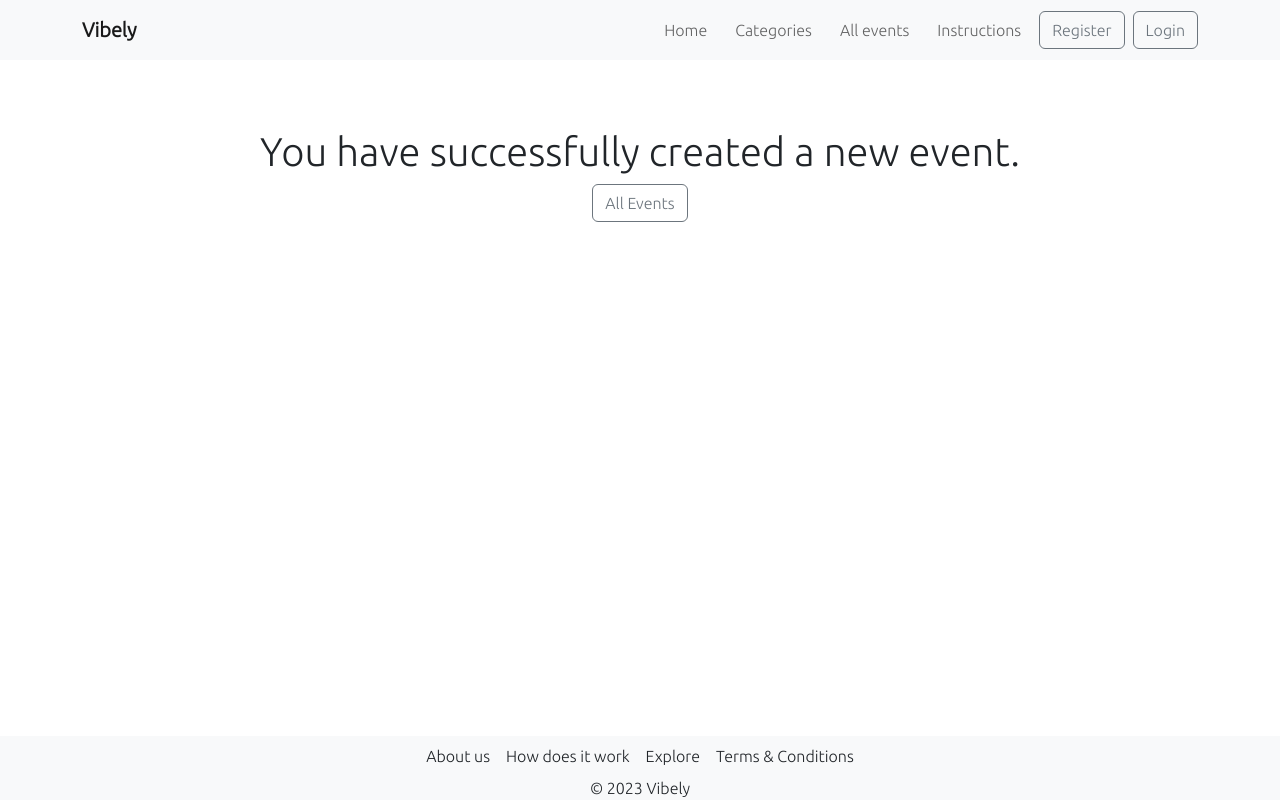
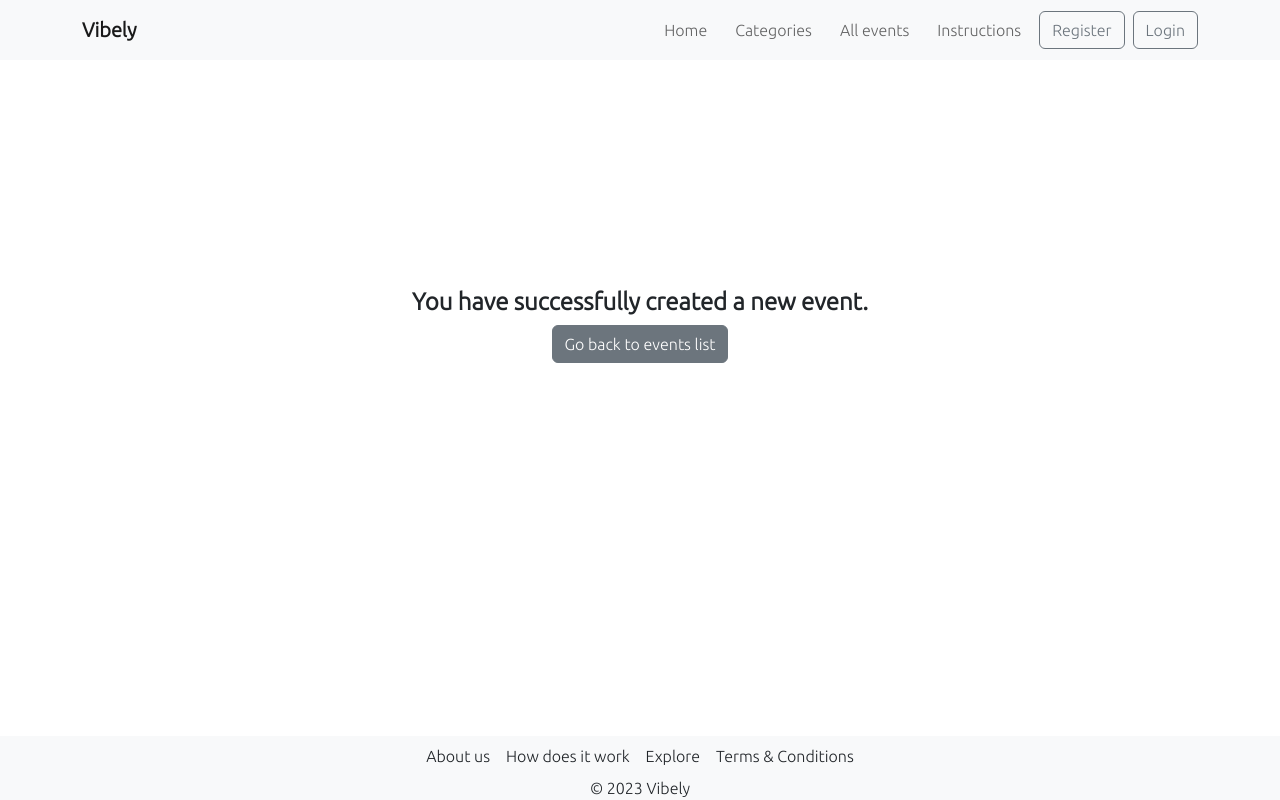
Before and after one commit to mae-rwen/Vibely, a React (Create React App) app in the folder frontend/: page /event_success in a window 1280 px wide. Built offline with nearby package versions, Linux system fonts and the light colour scheme; no server answers.

Commit message:
reset filters button

```diff
--- a/frontend/src/components/Categories/EventPages/EventListFilters.js
+++ b/frontend/src/components/Categories/EventPages/EventListFilters.js
@@ -89,8 +89,9 @@ export default function EventListFilters({
             All events
           </Dropdown.Item>
           {types.map((value, id) => {
+
             return (
-              <div key={id}>
+              value ? (<div key={id}>
                 <Dropdown.Divider />
                 <Dropdown.Item
                   onClick={(e) => {
@@ -99,10 +100,19 @@ export default function EventListFilters({
                 >
                   {value}
                 </Dropdown.Item>
-              </div>
+              </div>) : ("")
+
             );
           })}
         </DropdownButton>
+
+        <Button variant="secondary" onClick={(e) => {
+                    setTypeQuery("");
+                    setCategoryQuery("");
+                    setLocationQuery("");
+                  }}>
+          Reset all filters
+        </Button>
 
         <Button id="createNew" variant="secondary" href="/create_event">
           Create new event
--- a/frontend/src/components/Categories/EventPages/EventSuccess.js
+++ b/frontend/src/components/Categories/EventPages/EventSuccess.js
@@ -4,15 +4,24 @@ import Button from "react-bootstrap/esm/Button";
 
 export default function EventSuccess() {
   const navigate = useNavigate();
-  const goBack = () => {
-    navigate("/allevents");
-  };
+
   return (
-    <div className="text-center">
-      <h1>You have successfully created a new event.</h1>
-      <Button onClick={goBack} variant="outline-secondary">
-        All Events
-      </Button>
+    <div id="construction" className="text-center">
+      <h4 className="display-8 fw-bold">
+        You have successfully created a new event.
+      </h4>
+      <div className="col-lg-8 mx-auto">
+        <div className="d-grid gap-2 d-sm-flex justify-content-sm-center">
+          <Button
+            variant="secondary"
+            onClick={() => {
+              navigate("/allevents");
+            }}
+          >
+            Go back to events list
+          </Button>
+        </div>
+      </div>
     </div>
   );
 }
```
